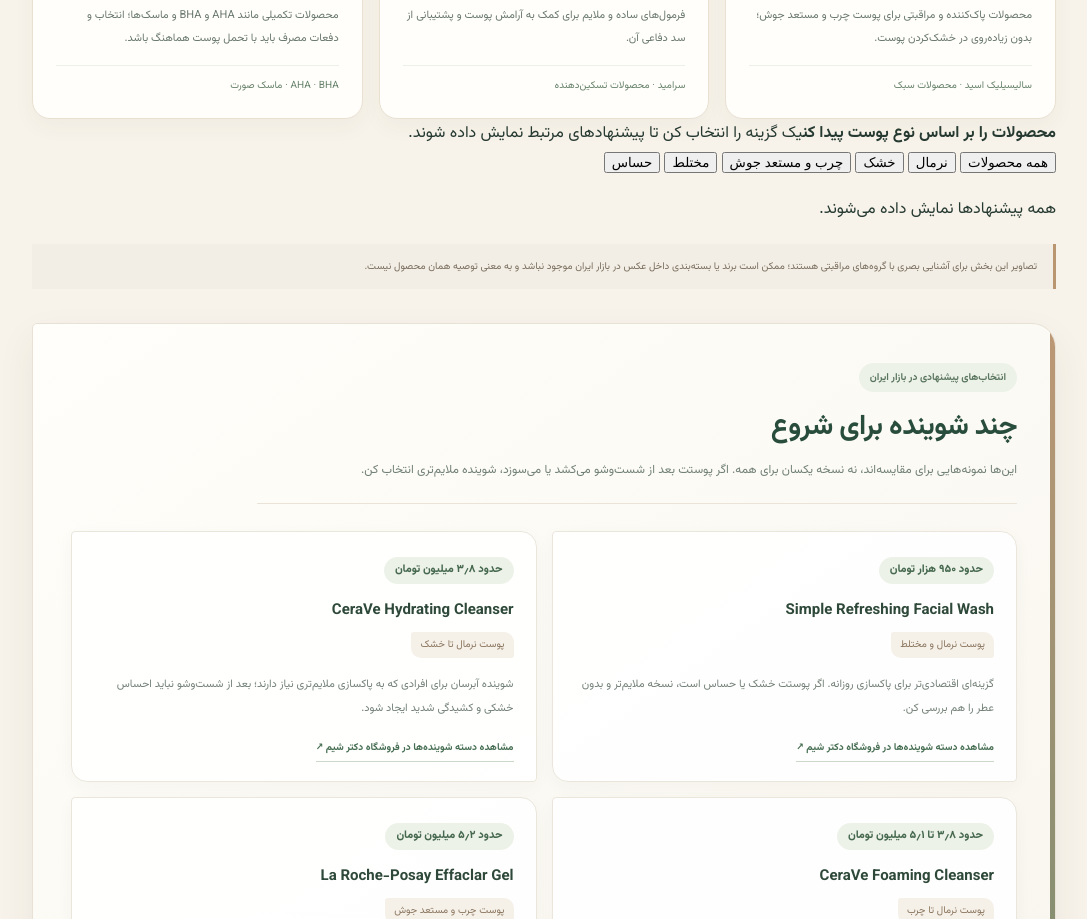
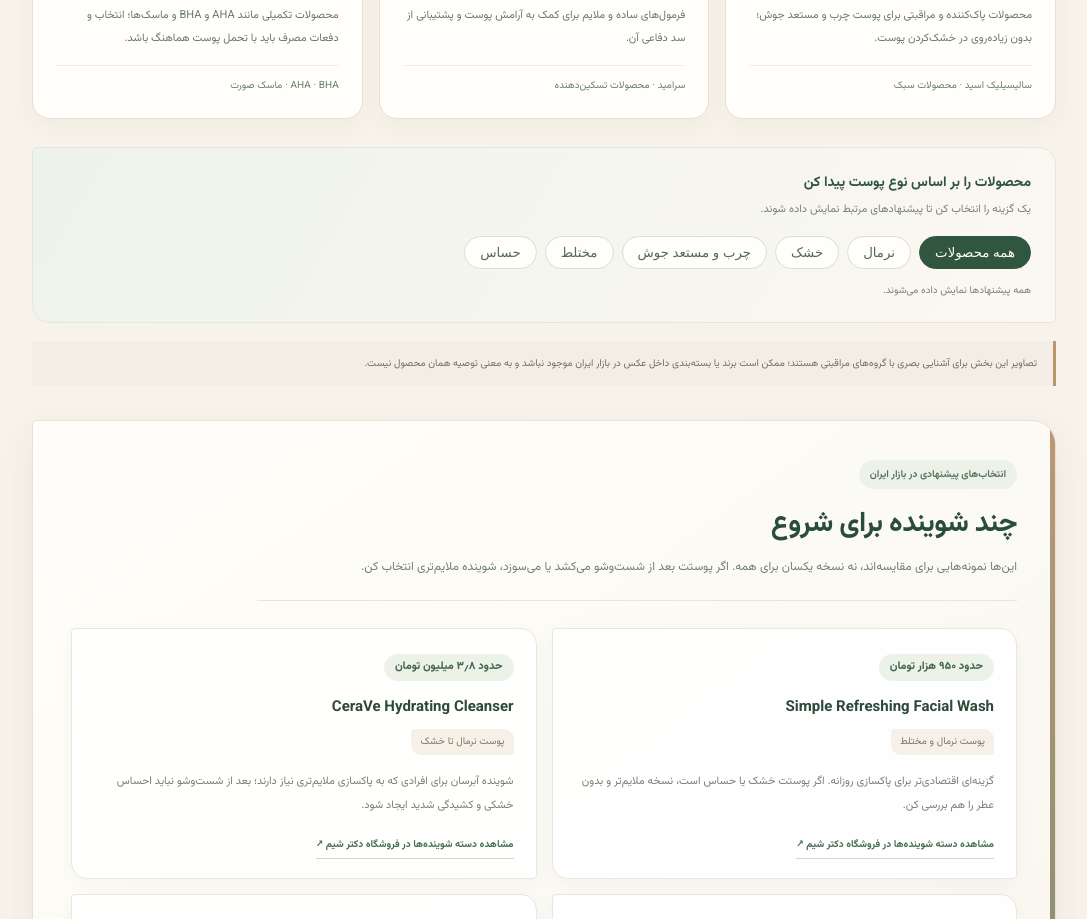
Before and after one commit to god2018n-max/skin_rejuvention, a plain HTML site: page index.html in a window 1280 px wide. Shown: the part 6327-7246 px from the top of the page, without its empty margins (96-1183 px from the left). Drawn offline with Linux system fonts and the light colour scheme.

Commit message:
Style skin-type product filters

```diff
--- a/styles.css
+++ b/styles.css
@@ -678,3 +678,31 @@ a:focus-visible,button:focus-visible,summary:focus-visible,select:focus-visible{
   .cleanser-item p{margin:11px 0 15px}
   .price-disclaimer{padding:11px 12px}
 }
+
+/* Accessible skin-type filters for product recommendations */
+.product-filter{
+  margin:28px 0 12px;
+  padding:22px 24px;
+  border:1px solid #e4e8dc;
+  border-radius:5px 18px 5px 18px;
+  background:linear-gradient(120deg,#eef3e9,#fbf8f1);
+}
+.product-filter-copy{display:flex;flex-direction:column;gap:4px;margin-bottom:15px}
+.product-filter-copy strong{font-size:14px;color:#315440}
+.product-filter-copy span{font-size:11px;color:#778278}
+.product-filter-controls{display:flex;flex-wrap:wrap;gap:8px}
+.filter-chip{
+  appearance:none;border:1px solid #d8dfd2;background:#fffefa;color:#536b58;
+  border-radius:30px;padding:8px 15px;font:600 11px inherit;cursor:pointer;
+  transition:background .2s ease,color .2s ease,border-color .2s ease,transform .2s ease;
+}
+.filter-chip:hover{transform:translateY(-2px);border-color:#91a88e}
+.filter-chip.is-active{background:#315640;border-color:#315640;color:#fffdf5}
+.filter-chip:focus-visible{outline:3px solid #c18d68;outline-offset:3px}
+.filter-count{margin:12px 0 0;color:#7b8174;font-size:10px}
+.cleanser-item[hidden],.cleanser-guide[hidden]{display:none!important}
+@media(max-width:620px){
+  .product-filter{padding:18px 15px;margin-top:22px}
+  .product-filter-controls{gap:7px}
+  .filter-chip{padding:8px 12px;font-size:10px}
+}
```
